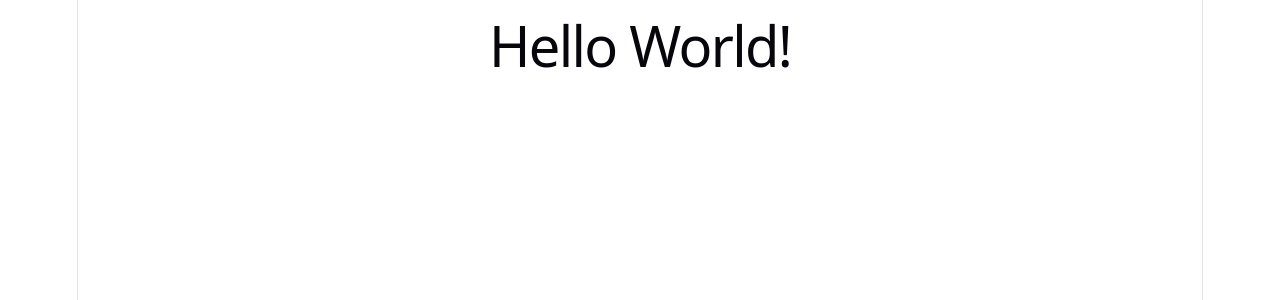
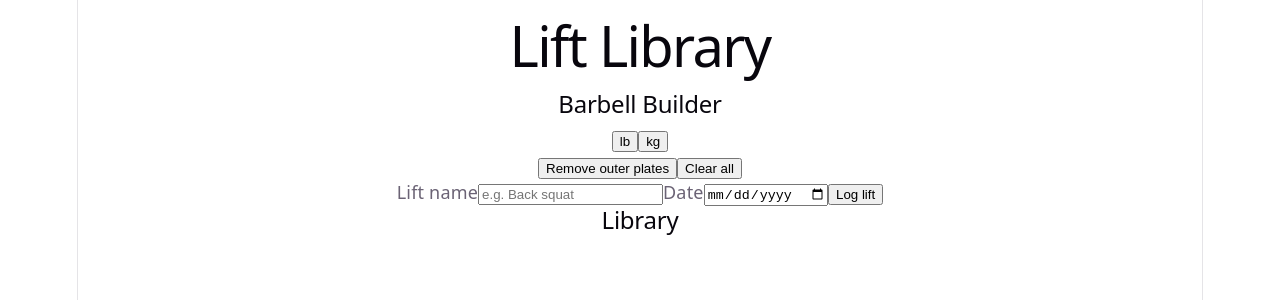
Before and after one commit to rhit-letojj/LiftLibrary, a React (Vite) app in the folder react/: page / in a window 1280 px wide. Shown: the top 300 px of the page. Built offline with nearby package versions, Linux system fonts and the light colour scheme.

Commit message:
using ai to implement already existing logic we wrote in the html files to the react file

```diff
--- a/react/src/App.jsx
+++ b/react/src/App.jsx
@@ -3,8 +3,64 @@ import './App.css';
 
 function App() {
     return (
-        <h1> Hello World! </h1>
+        <>
+            <header>
+                <h1>Lift Library</h1>
+            </header>
+            <main className="builder">
+                <div className="content">
+                    <section className="card">
+                        <h2>Barbell Builder</h2>
+                        <div className="view" id="view"></div>
+                        <div className="total" id="total"></div>
+                        <div className="msg" id="msg" role="status"></div>
+                        <div className="row">
+                            <div className="toggle">
+                                <button type="button" className="chip active">lb</button>
+                                <button type="button" className="chip">kg</button>
+                            </div>
+                            <button type="button">Remove outer plates</button>
+                            <button type="button">Clear all</button>
+                        </div>
+                        <div className="row">
+                            <label>
+                                Lift name
+                                <input
+                                    id="name"
+                                    list="lifts"
+                                    placeholder="e.g. Back squat"
+                                    maxLength="40"
+                                />
+                                <datalist id="lifts">
+                                    <option value="Back squat" />
+                                    <option value="Front squat" />
+                                    <option value="Bench press" />
+                                    <option value="Deadlift" />
+                                    <option value="Overhead press" />
+                                    <option value="Power clean" />
+                                </datalist>
+                            </label>
+
+                            <label>
+                                Date
+                                <input id="date" type="date" />
+                            </label>
+
+                            <button type="button" className="primary">Log lift</button>
+                            <button type="button" hidden>Cancel edit</button>
+                        </div>
+                    </section>
+                </div>
+
+                <aside className="card side">
+                    <h2>Library</h2>
+                </aside>
+            </main>
+        </>
     );
 }
 
 export default App;
+
+
+//i want to be able to transfer the contents of the html and css and javacript stuff in the current server and public files from the parent directory, to the actual .jsx and .css files in the react app. im not too sure as to where stuff goes or anything like that
```
